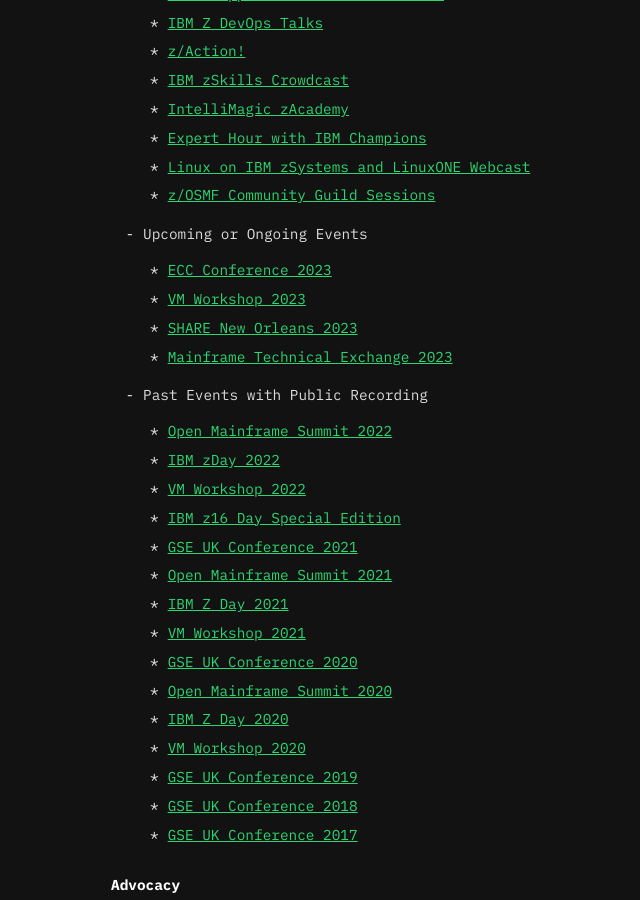
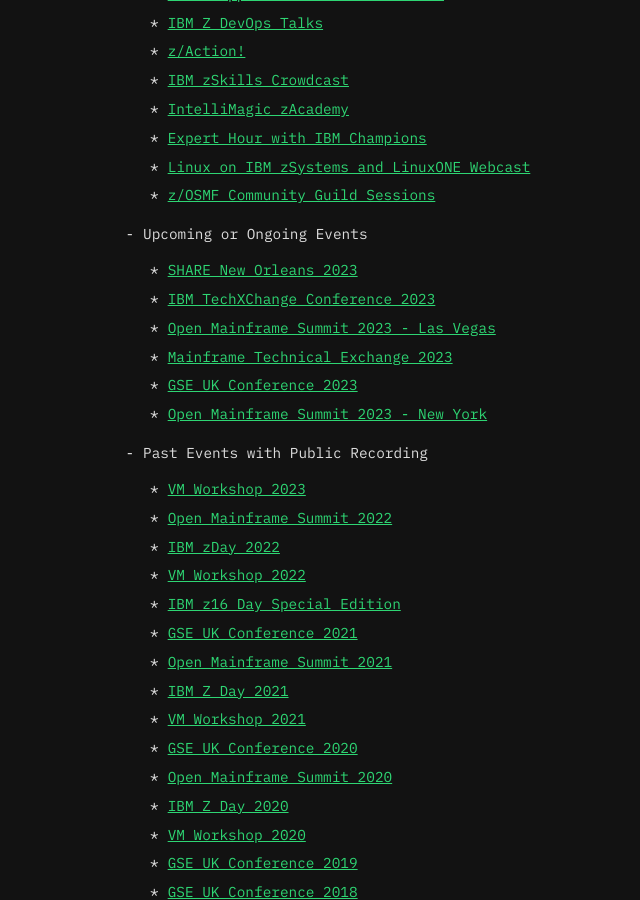
Before and after one commit to tanto259/securitypuppy, a Jekyll site: the page built from pages/links.md, in a window 1280 px wide and 900 px high, scrolled down 2473 px. Shown: the whole window, without its empty margins (179-819 px from the left). Built offline with Jekyll 4.4.1, drawn with Linux system fonts in a browser that asks for light colours; some of the changed text lies outside the part shown.

Commit message:
Update event listing

```diff
--- a/pages/links.md
+++ b/pages/links.md
@@ -88,11 +88,14 @@
   * [Linux on IBM zSystems and LinuxONE Webcast](https://www.ibm.com/support/pages/node/6351445){:target="_blank"}{:rel="noopener noreferrer"}
   * [z/OSMF Community Guild Sessions](https://community.ibm.com/community/user/ibmz-and-linuxone/blogs/rolando-perez/2021/11/03/zosmf-guild){:rel="noopener noreferrer"}
 - Upcoming or Ongoing Events
-  * [ECC Conference 2023](https://ecc.marist.edu/web/conference2023){:target="_blank"}{:rel="noopener noreferrer"}
-  * [VM Workshop 2023](http://vmworkshop.org/){:target="_blank"}{:rel="noopener noreferrer"}
   * [SHARE New Orleans 2023](https://www.share.org/Events/SHARE-New-Orleans-2023){:target="_blank"}{:rel="noopener noreferrer"}
+  * [IBM TechXChange Conference 2023](https://www.ibm.com/community/ibm-techxchange-conference/){:target="_blank"}{:rel="noopener noreferrer"}
+  * [Open Mainframe Summit 2023 - Las Vegas](https://openmainframeproject.org/event/open-mainframe-summit-las-vegas/){:target="_blank"}{:rel="noopener noreferrer"}
   * [Mainframe Technical Exchange 2023](https://mainframe.broadcom.com/mainframe_technical_exchange){:target="_blank"}{:rel="noopener noreferrer"}
+  * [GSE UK Conference 2023](https://conferences.gse.org.uk/2023){:target="_blank"}{:rel="noopener noreferrer"}
+  * [Open Mainframe Summit 2023 - New York](https://openmainframeproject.org/event/open-mainframe-summit-new-york/){:target="_blank"}{:rel="noopener noreferrer"}
 - Past Events with Public Recording
+  * [VM Workshop 2023](https://www.youtube.com/playlist?list=PL5WWepmN1fC2RBG6f8Cf3JK-wVWC71aC7){:target="_blank"}{:rel="noopener noreferrer"}
   * [Open Mainframe Summit 2022](https://www.youtube.com/playlist?list=PL8REpLGaY9QHyZhlGOQLx8iT9B1LgVoF0){:target="_blank"}{:rel="noopener noreferrer"}
   * [IBM zDay 2022](https://www.ibm.com/community/z/ibm-zday-2022/){:target="_blank"}{:rel="noopener noreferrer"}
   * [VM Workshop 2022](https://www.youtube.com/playlist?list=PL5WWepmN1fC2CuvO323tldEMwGJtu0gpE){:target="_blank"}{:rel="noopener noreferrer"}
```
Also changed, not shown: other parts of pages/links.md (+2 -2 lines).
